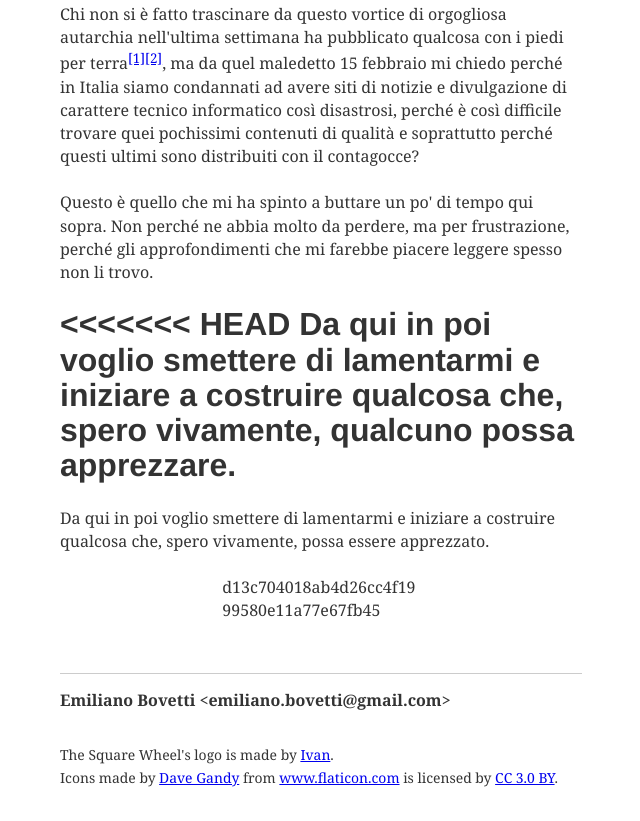
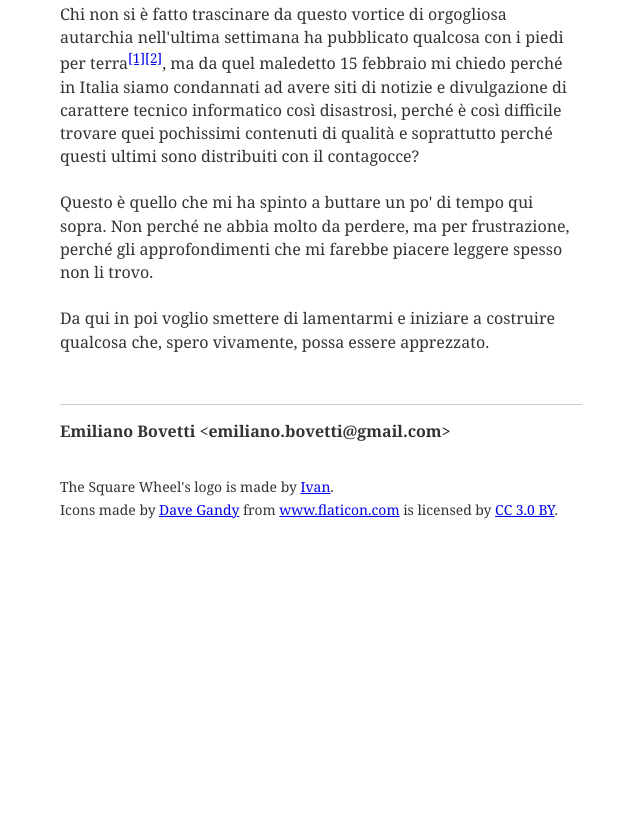
Before and after one commit to emilianobovetti/the-square-wheel, a Gatsby site: page /2019-02-22-dostupno-parte-1-la-follia-collettiva/ in a window 1280 px wide. Shown: the part 1570-2391 px from the top of the page, without its empty margins (319-959 px from the left). After the commit the page ends 2122 px from the top, so only its background shows below. Built offline with nearby package versions, Linux system fonts and the light colour scheme; Gatsby itself is replaced by a stand-in of ours; some packages are replaced by stand-ins of ours.

Commit message:
Merge cms/2019-02-22-dostupno-parte-1-la-follia-collettiva with master

```diff
--- a/content/blog/2019-02-22-dostupno-parte-1-la-follia-collettiva.md
+++ b/content/blog/2019-02-22-dostupno-parte-1-la-follia-collettiva.md
@@ -31,11 +31,7 @@ Chi non si è fatto trascinare da questo vortice di orgogliosa autarchia nell'ul
 
 Questo è quello che mi ha spinto a buttare un po' di tempo qui sopra. Non perché ne abbia molto da perdere, ma per frustrazione, perché gli approfondimenti che mi farebbe piacere leggere spesso non li trovo.
 
-<<<<<<< HEAD
-Da qui in poi voglio smettere di lamentarmi e iniziare a costruire qualcosa che, spero vivamente, qualcuno possa apprezzare.
-=======
 Da qui in poi voglio smettere di lamentarmi e iniziare a costruire qualcosa che, spero vivamente, possa essere apprezzato.
->>>>>>> d13c704018ab4d26cc4f1999580e11a77e67fb45
 
 [securityinfo-dostupno]: https://www.securityinfo.it/2019/02/18/dostupno-lapp-di-messaggistica-espone-i-dati-degli-utenti-su-internet/
 [attivissimo-dostupno]: https://attivissimo.blogspot.com/2019/02/la-strana-stranissima-storia-di.html
```
